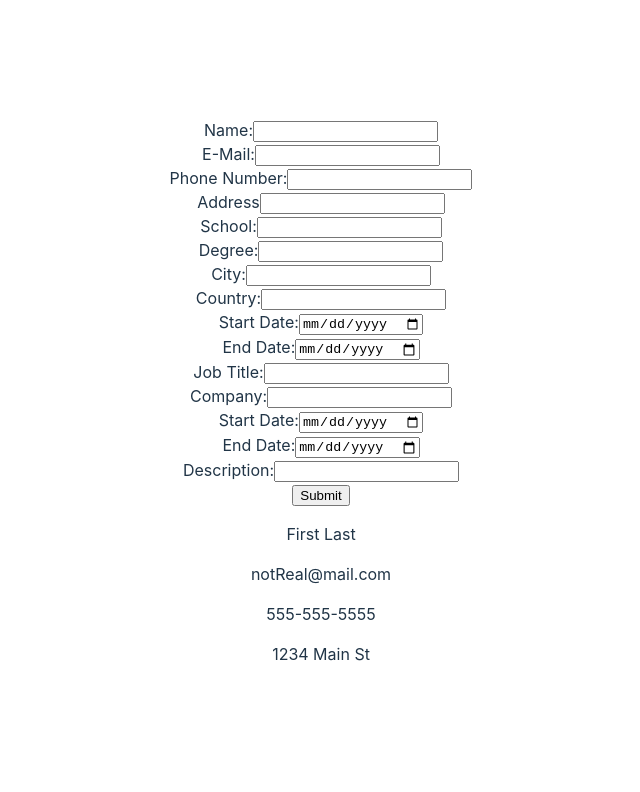
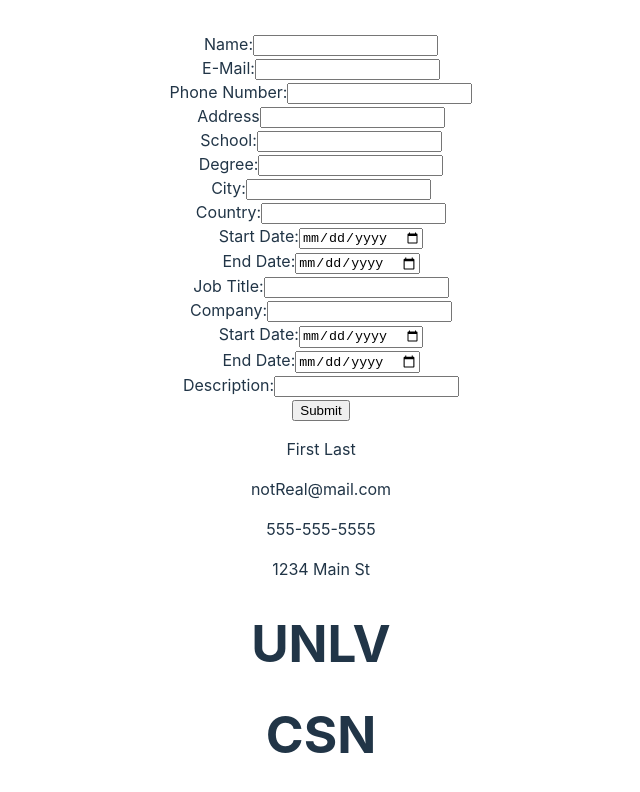
Before and after one commit to sisonj3/odin-cv-app, a React (Vite) app: page / in a window 1280 px wide. Shown: the top 792 px of the page, without its empty margins (319-959 px from the left). Built offline with nearby package versions, Linux system fonts and the light colour scheme.

Commit message:
Added rendering of schools to CV

```diff
--- a/src/App.jsx
+++ b/src/App.jsx
@@ -1,6 +1,5 @@
 import { useState } from 'react'
-import reactLogo from './assets/react.svg'
-import viteLogo from '/vite.svg'
+import {v4 as uuidv4} from 'uuid'
 import Form from './components/Form'
 import CV from './components/CV'
 import './App.css'
@@ -20,7 +19,8 @@
       city: 'Las Vegas',
       country: 'USA',
       startDate: new Date(2017, 8, 28),
-      endDate: new Date(2019, 12, 16)
+      endDate: new Date(2019, 12, 16),
+      id: uuidv4()
     },
     {
       school: 'CSN',
@@ -28,7 +28,8 @@
       city: 'Las Vegas',
       country: 'USA',
       startDate: new Date(2019, 8, 28),
-      endDate: new Date(2022, 12, 16)
+      endDate: new Date(2022, 12, 16),
+      id: uuidv4()
     }]);
 
   let getFormData = (formName, formEmail, formPhone, formAddress) => {
@@ -41,10 +42,13 @@
   return (
     <>
       <Form parentCallback={getFormData} />
-      <CV cvName={name}
+      <CV
+        key={1}
+        cvName={name}
         cvEmail={email}
         cvPhone={phone}
-        cvAddress={address}/>
+        cvAddress={address}
+        cvEducation={education}/>
     </>
   );
 
--- a/src/components/CV.jsx
+++ b/src/components/CV.jsx
@@ -1,3 +1,5 @@
+import { ReactDOM } from "react";
+
 function CV({ cvName, cvEmail, cvPhone, cvAddress,
     cvEducation, cvExperience }) {
 
@@ -21,8 +23,22 @@
     cvDiv.appendChild(phoneP);
     cvDiv.appendChild(addressP);
 
+    console.log(cvEducation);
+
     return (
-        <div ref={(nodeElement) => {nodeElement && nodeElement.appendChild(cvDiv)}}/>
+        <div>
+            <div>
+                <p>{cvName}</p>
+                <p>{cvEmail}</p>
+                <p>{cvPhone}</p>
+                <p>{cvAddress}</p>
+            </div>
+            <div>
+                {cvEducation.map((edu) => (
+                    <h1 key={edu.id}>{ edu.school }</h1>
+                ))}
+            </div>
+        </div>
     );
 }
 
```
